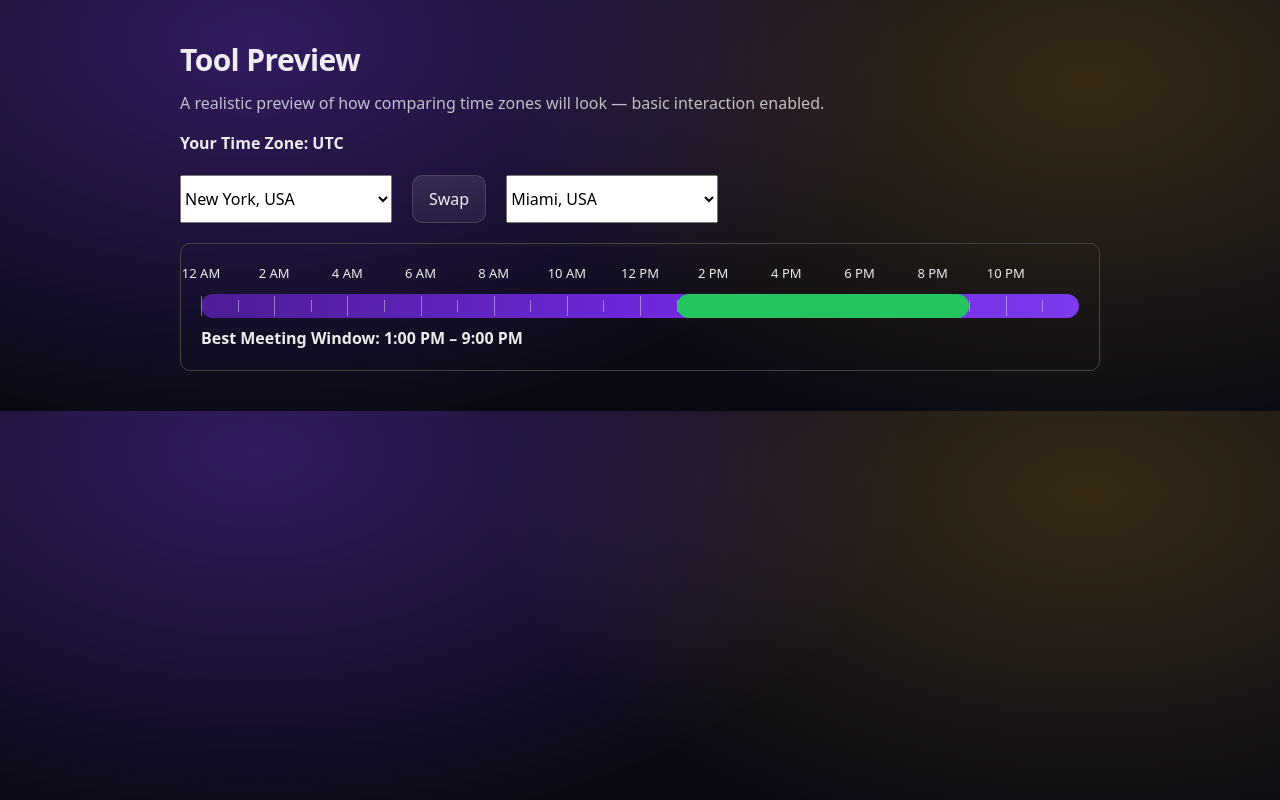
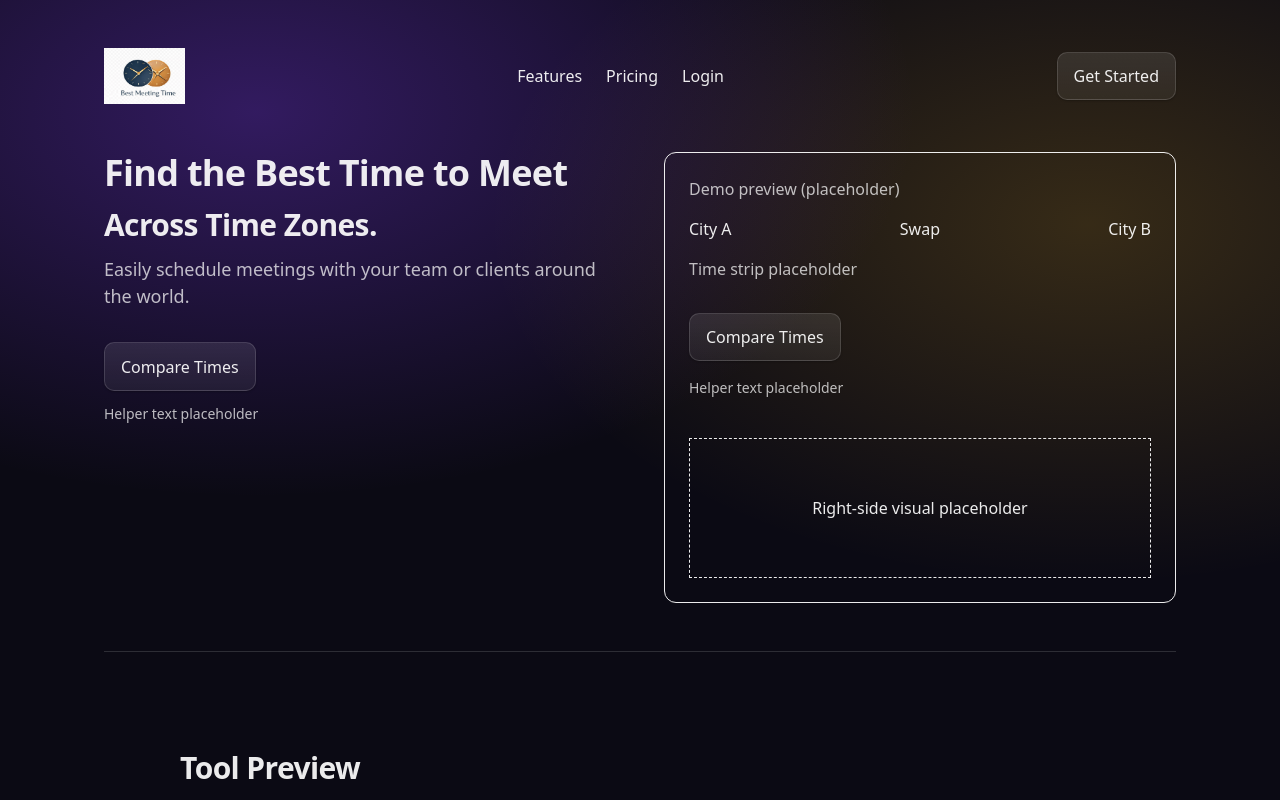
Before and after one commit to techtalk1282/Best-Meeting-Time, a Next.js app: page / in a window 1280 px wide. Shown: the top 800 px of the page. Built offline with nearby package versions, Linux system fonts and the light colour scheme.

Commit message:
Mount HeroSection in LayoutShell to begin final UI layout integration

```diff
--- a/app/page.tsx
+++ b/app/page.tsx
@@ -2,6 +2,7 @@
 // PURPOSE: Wire layout slots ONLY. No logic, no state.
 
 import LayoutShell from "./ui/LayoutShell";
+import HeroSection from "./ui/HeroSection";
 import ToolPreviewSection from "./ui/ToolPreviewSection";
 import PremiumFeaturesSection from "./ui/PremiumFeaturesSection";
 import BonusFeaturesSection from "./ui/BonusFeaturesSection";
@@ -10,7 +11,7 @@ import FooterSection from "./ui/FooterSection";
 export default function HomePage() {
   return (
     <LayoutShell
-      hero={null}
+      hero={<HeroSection />}
       toolPreview={<ToolPreviewSection />}
       premiumFeatures={<PremiumFeaturesSection />}
       bonusFeatures={<BonusFeaturesSection />}
```
